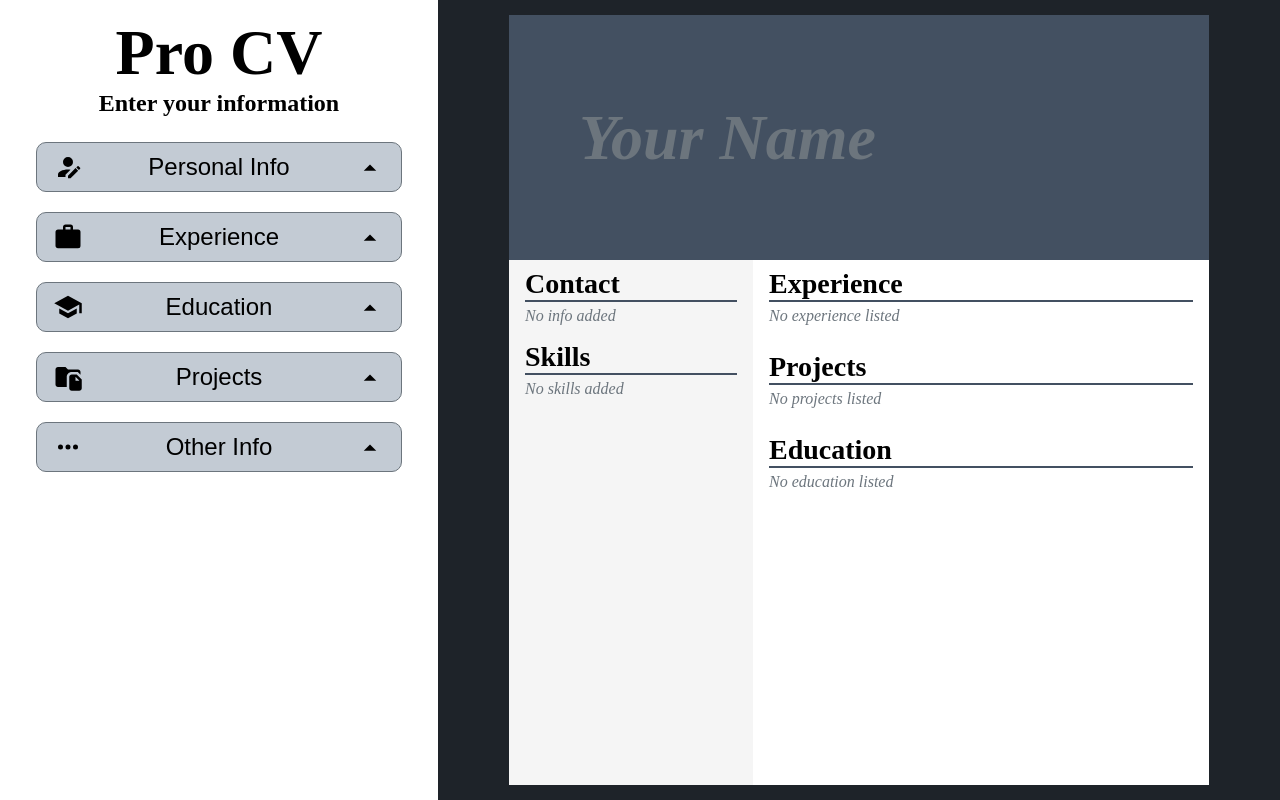
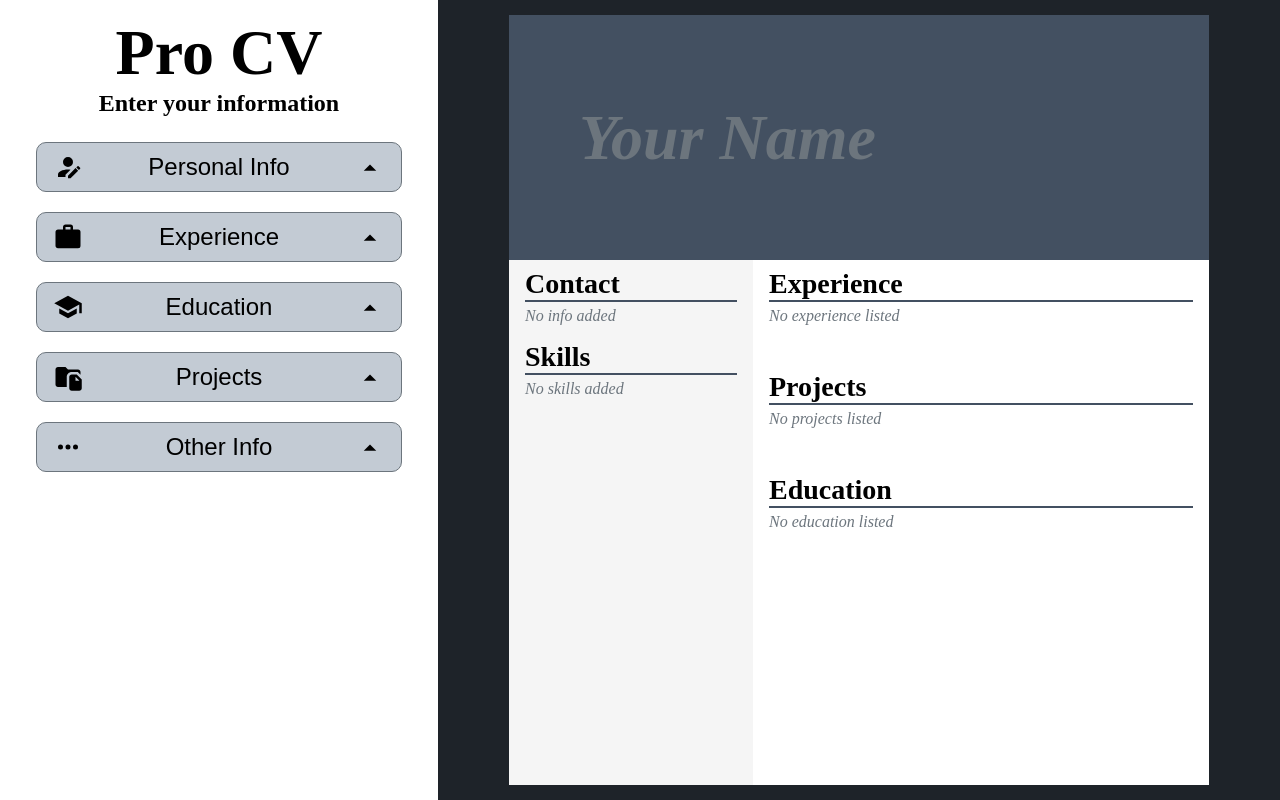
Before and after one commit to devchap8/cv-application, a React (Vite) app: page / in a window 1280 px wide. Built offline with nearby package versions, Linux system fonts and the light colour scheme.

Commit message:
Give more spacing in cv

```diff
--- a/src/styles/index.css
+++ b/src/styles/index.css
@@ -288,12 +288,6 @@ input:focus, textarea:focus {
   font-size: 1.75rem;
 }
 
-.cvTitleUnderline {
-  background-color: var(--bg-medium);
-  height: 2px;
-  margin-bottom: 5px;
-}
-
 /* Contact Section */
 
 .cvSidebar img {
@@ -346,6 +340,16 @@ p {
   display: inline;
 }
 
+.cvMainSect > div {
+  margin-bottom: 10px;
+}
+
+div.cvTitleUnderline {
+  background-color: var(--bg-medium);
+  height: 2px;
+  margin-bottom: 5px;
+}
+
 .cvMainEntry {
   display: flex;
   flex-direction: column;
```
